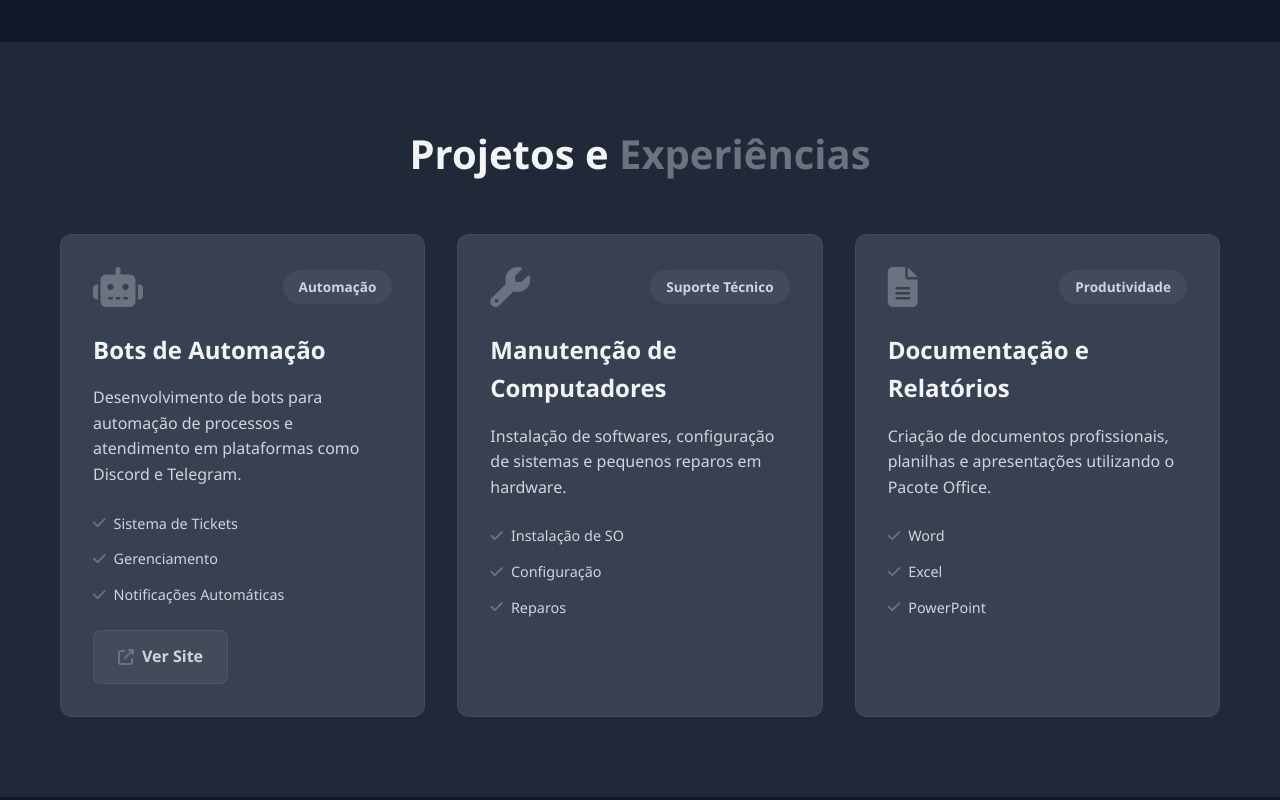
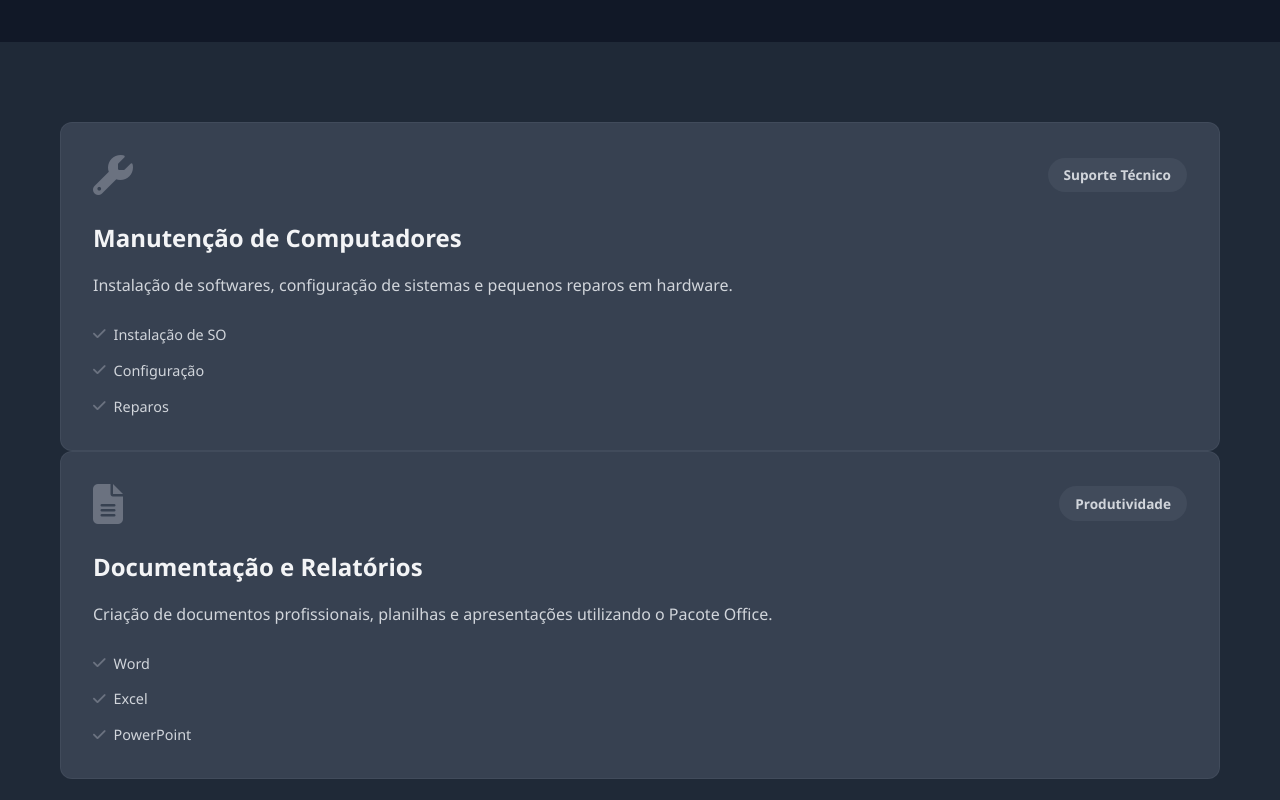
Before and after one commit to znnmurilo/murilozignani, a plain HTML site: page index.html in a window 1280 px wide. Shown: the part 2760-3560 px from the top of the page. Drawn offline with Linux system fonts and the light colour scheme.

Commit message:
index.html

```diff
--- a/index.html
+++ b/index.html
@@ -177,25 +177,6 @@
     <!-- Projetos Section -->
     <section id="projetos" class="projetos">
         <div class="container">
-            <h2 class="section-title">Projetos e <span class="highlight-text">Experiências</span></h2>
-            <div class="projetos-grid">
-                <div class="projeto-card">
-                    <div class="projeto-header">
-                        <i class="fas fa-robot"></i>
-                        <span class="projeto-tag">Automação</span>
-                    </div>
-                    <h3>Bots de Automação</h3>
-                    <p>Desenvolvimento de bots para automação de processos e atendimento em plataformas como Discord e Telegram.</p>
-                    <div class="projeto-features">
-                        <span><i class="fas fa-check"></i> Sistema de Tickets</span>
-                        <span><i class="fas fa-check"></i> Gerenciamento</span>
-                        <span><i class="fas fa-check"></i> Notificações Automáticas</span>
-                    </div>
-                    <a href="https://zenezinhobots.squareweb.app/" target="_blank" class="projeto-link">
-                        <i class="fas fa-external-link-alt"></i> Ver Site
-                    </a>
-                </div>
-
                 <div class="projeto-card">
                     <div class="projeto-header">
                         <i class="fas fa-wrench"></i>
```
